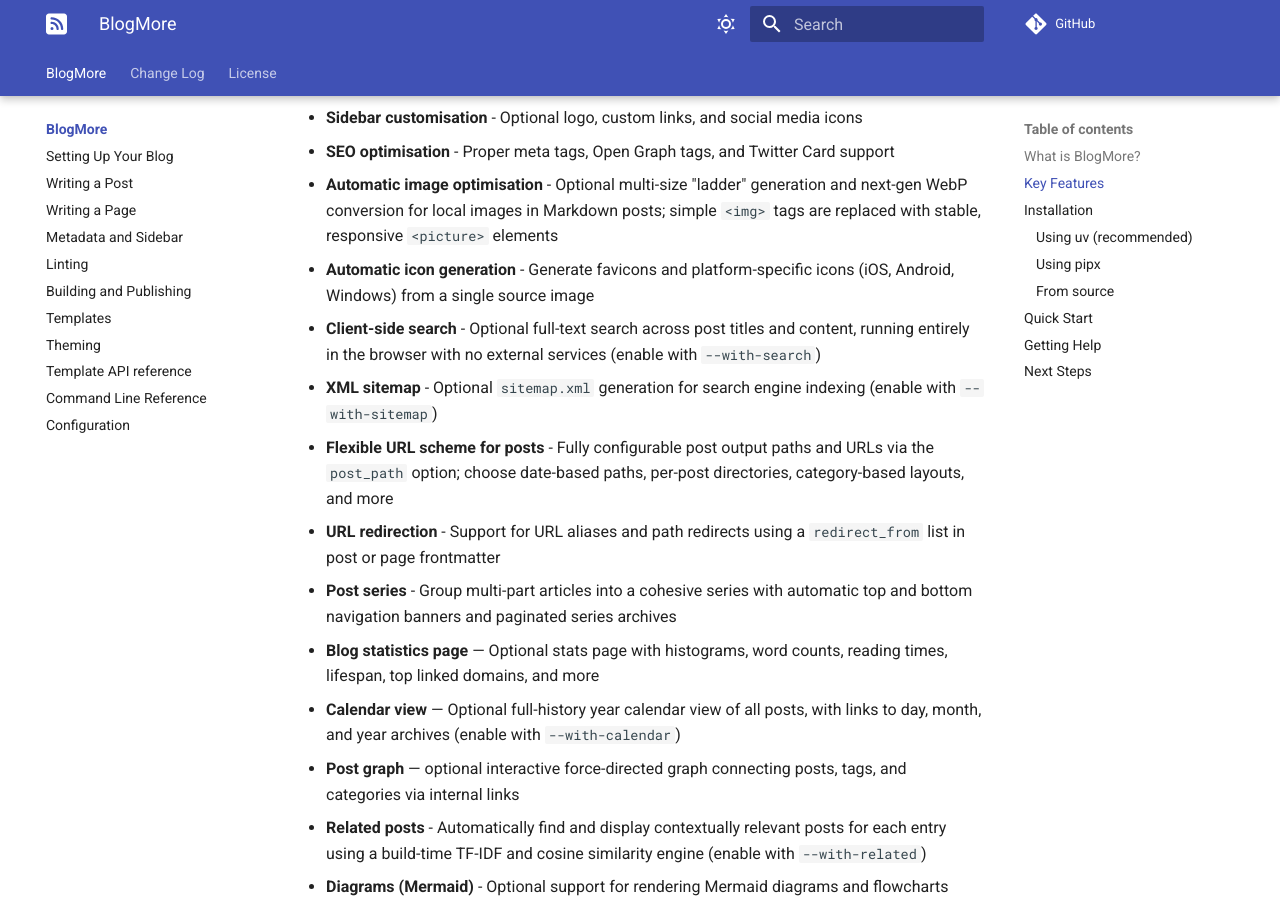
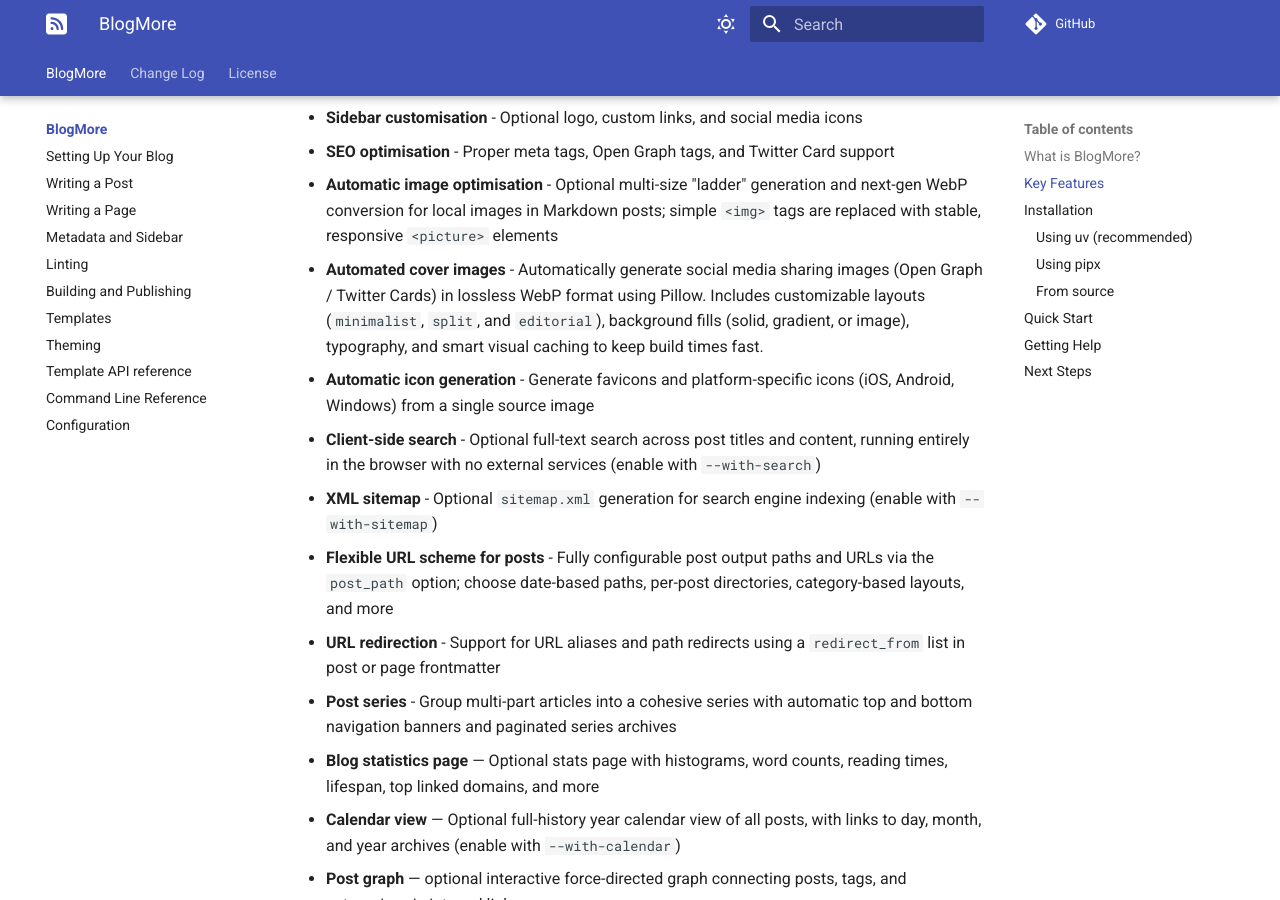
Before and after one commit to davep/blogmore, an MkDocs documentation site: the page built from docs/index.md, in a window 1280 px wide and 900 px high, scrolled down 1244 px. Built offline with MkDocs 1.6.1 and Material for MkDocs 9.7.7, drawn with Linux system fonts in a browser that asks for light colours; comment, search, counter and statistics services are not loaded.

Commit message:
:books: Add auto covers as a key feature

```diff
--- a/docs/index.md
+++ b/docs/index.md
@@ -29,6 +29,7 @@ BlogMore focuses on simplicity and efficiency in creating blog-focused websites.
 - **Sidebar customisation** - Optional logo, custom links, and social media icons
 - **SEO optimisation** - Proper meta tags, Open Graph tags, and Twitter Card support
 - **Automatic image optimisation** - Optional multi-size "ladder" generation and next-gen WebP conversion for local images in Markdown posts; simple `<img>` tags are replaced with stable, responsive `<picture>` elements
+- **Automated cover images** - Automatically generate social media sharing images (Open Graph / Twitter Cards) in lossless WebP format using Pillow. Includes customizable layouts (`minimalist`, `split`, and `editorial`), background fills (solid, gradient, or image), typography, and smart visual caching to keep build times fast.
 - **Automatic icon generation** - Generate favicons and platform-specific icons (iOS, Android, Windows) from a single source image
 - **Client-side search** - Optional full-text search across post titles and content, running entirely in the browser with no external services (enable with `--with-search`)
 - **XML sitemap** - Optional `sitemap.xml` generation for search engine indexing (enable with `--with-sitemap`)
```
Also changed, not shown: ChangeLog.md (+3 -1 lines), README.md (+1 -0 lines).
